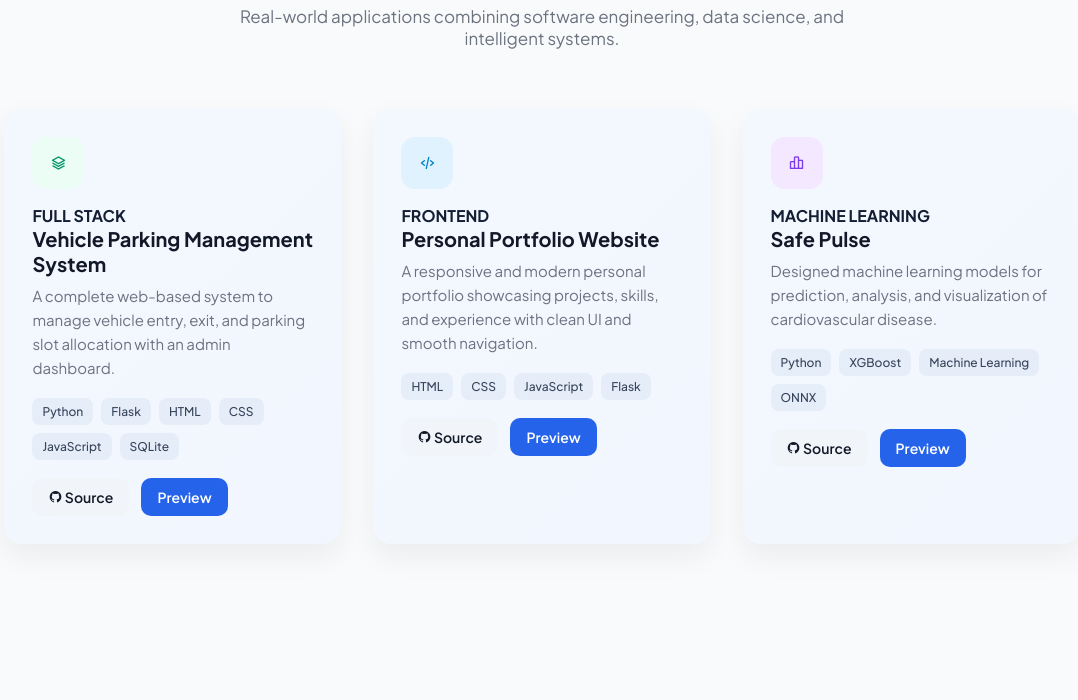
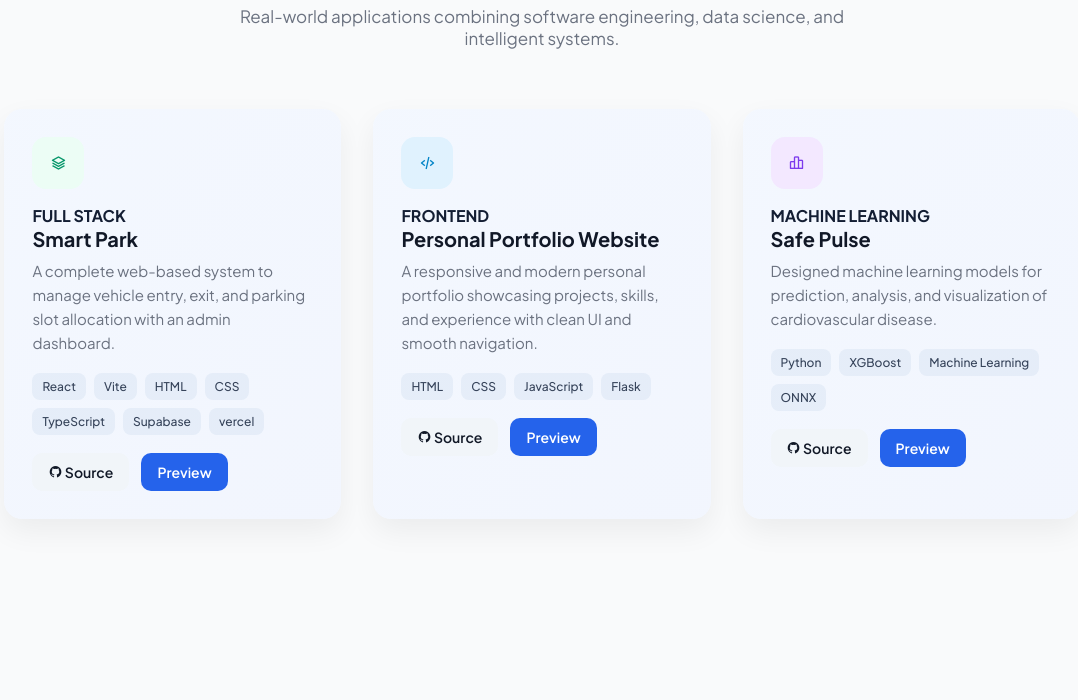
Before and after one commit to GokulM8/portfolio, a Flask app: page / in a window 1280 px wide. Shown: the part 3811-4511 px from the top of the page, without its empty margins (98-1176 px from the left). Run offline with Flask 3, Linux system fonts and the light colour scheme.

Commit message:
Made changes in Projects Section.

```diff
--- a/templates/index.html
+++ b/templates/index.html
@@ -304,29 +304,30 @@
         <i class="bx bx-layer"></i>
       </div>
       <h4 class="project-tag">FULL STACK</h4>
-      <h3>Vehicle Parking Management System</h3>
+      <h3>Smart Park</h3>
       <p>
         A complete web-based system to manage vehicle entry, exit, and parking slot allocation with an admin dashboard.
       </p>
 
       <div class="tech-tags">
-        <span>Python</span>
-        <span>Flask</span>
+        <span>React</span>
+        <span>Vite</span>
         <span>HTML</span>
         <span>CSS</span>
-        <span>JavaScript</span>
-        <span>SQLite</span>
+        <span>TypeScript</span>
+        <span>Supabase</span>
+        <span>vercel</span>
       </div>
 
       <div class="project-actions">
-        <a href="https://github.com/GokulM8/vehicle-parking-management-system"
+        <a href="https://github.com/GokulM8/smart-park"
         class="source"
         target="_blank"
         rel="noopener noreferrer">
           <i class="bx bxl-github"></i>
           Source
         </a>
-        <a href="https://github.com/GokulM8/vehicle-parking-management-system" class="primary" target="_blank" rel="noopener noreferrer">Preview</a>
+        <a href="https://smart-park-green-eight.vercel.app" class="primary" target="_blank" rel="noopener noreferrer">Preview</a>
       </div>
     </div>
 
```
